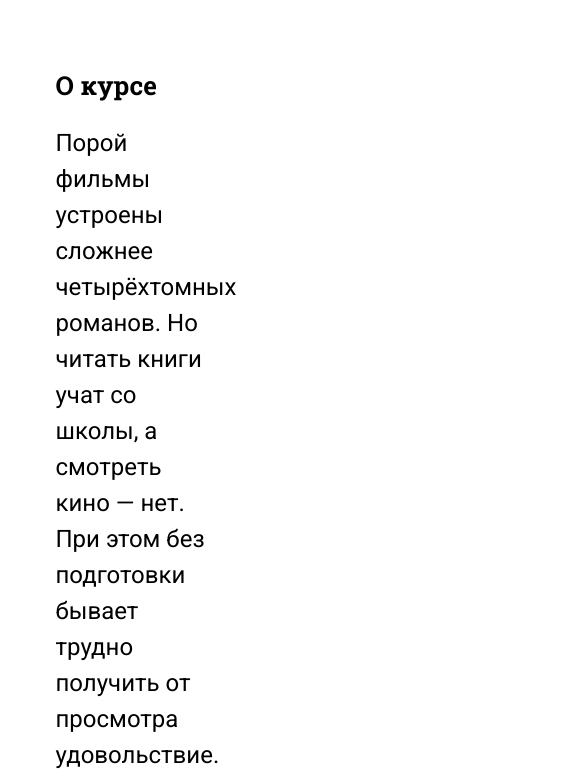
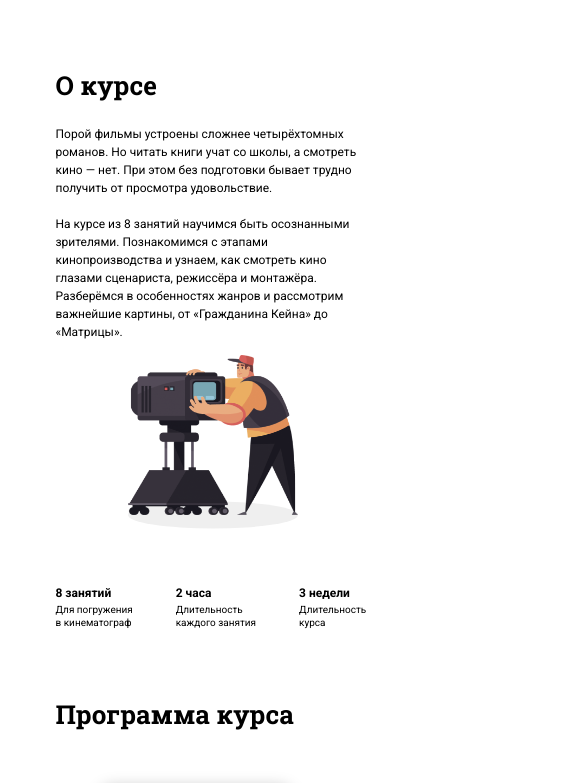
Before and after one commit to dimon1ion/WEBSITE-LAYOUT-GROUP-PROJECT-DOM, a plain HTML site: page index.html in a window 390 px wide. Shown: the part 629-1412 px from the top of the page, 585 px wide, since content can reach past the window. Drawn offline with Linux system fonts and the light colour scheme.

Commit message:
fix(about-course): Added adaptation

```diff
--- a/index.html
+++ b/index.html
@@ -54,9 +54,12 @@
             <h2 class="about_course">О курсе</h2>
             <div class="about_course__group">
                 <div class="text_about_course">
-                    Порой фильмы устроены сложнее четырёхтомных романов. Но читать книги учат со школы, а смотреть кино — нет. При этом без подготовки бывает трудно получить от просмотра удовольствие.
+                    Порой фильмы устроены сложнее четырёхтомных романов. Но читать книги учат со школы, а смотреть кино
+                    — нет. При этом без подготовки бывает трудно получить от просмотра удовольствие.
                     <br />
-                    <br /> На курсе из 8 занятий научимся быть осознанными зрителями. Познакомимся с этапами кинопроизводства и узнаем, как смотреть кино глазами сценариста, режиссёра и монтажёра. Разберёмся в особенностях жанров и рассмотрим важнейшие
+                    <br /> На курсе из 8 занятий научимся быть осознанными зрителями. Познакомимся с этапами
+                    кинопроизводства и узнаем, как смотреть кино глазами сценариста, режиссёра и монтажёра. Разберёмся в
+                    особенностях жанров и рассмотрим важнейшие
                     картины, от «Гражданина Кейна» до «Матрицы».
                 </div>
                 <div class="about_course__group__image-group">
@@ -72,16 +75,18 @@
                 <div class="about2-text-group">
                     <div class="about2__text_about">
                         <h4 class="about2__text_about__header">8 занятий</h4>
-                        Для погружения в кинематограф
+                        <div>Для погружения</div>
+                        <div>в кинематограф</div>
                     </div>
                     <div class="about2__text_about">
                         <h4 class="about2__text_about__header">2 часа</h4>
-                        Длительность каждого занятия
+                        <div>Длительность</div>
+                        <div>каждого занятия</div>
                     </div>
                     <div class="about2__text_about">
                         <h4 class="about2__text_about__header">3 недели</h4>
-
-                        Длительность курса
+                        <div>Длительность</div>
+                        <div>курса</div>
                     </div>
                 </div>
             </div>
--- a/styles/index/about.css
+++ b/styles/index/about.css
@@ -1,4 +1,12 @@
-.about {}
+.oval {
+  position: relative;
+  background-color: #efefef;
+  transform: translateY(-50%);
+}
+
+.about {
+  margin-bottom: 162px;
+}
 
 .about_course {
   font-family: "Roboto Slab", serif;
@@ -11,25 +19,27 @@
   display: flex;
   flex-direction: row;
   margin-bottom: 72px;
+  justify-content: space-between;
 }
 
 .text_about_course {
   font-size: 24px;
   line-height: 150%;
-    padding-right: 165px;
+  /* max-width: 662px; */
+  /* padding-right: 165px; */
 }
 
 .about_course__group__image-group {
   display: flex;
   flex-direction: column;
   align-items: center;
-    margin-right: 51px;
+  padding-left: 163px;
 }
 
 .about_png1 {
   margin-top: 24px;
-    width: 314px;
-    height: 315px;
+  max-width: 314px;
+  max-height: 315px;
 }
 
 .about__oval {
@@ -47,12 +57,13 @@
 .about2-text-group {
   align-self: center;
   display: flex;
+  flex-wrap: wrap;
+  row-gap: 34px;
 }
 
 .about2__text_about {
   font-size: 18px;
   line-height: 130%;
-    max-width: 150px;
 }
 
 .about2__text_about:not(:last-child) {
@@ -61,6 +72,7 @@
 
 .about2__text_about__header {
   font-size: 25px;
+  margin-bottom: 8px;
 }
 
 .img_about2 {
@@ -82,19 +94,120 @@
   align-self: flex-end;
 }
 
+@media screen and (max-width: 1200px) {
+  .text_about_course {
+    font-size: 20px;
+  }
+}
+
 @media screen and (max-width: 992px) {
+  .about {
+    margin-bottom: 94px;
+  }
+
   .about_course {
     font-size: 32px;
     margin-bottom: 32px;
   }
+
+  .about_course__group {
+    flex-direction: row;
+    margin-bottom: 72px;
+    justify-content: space-between;
+  }
+
+  .text_about_course {
+    font-size: 14px;
+  }
+
+  .about_course__group__image-group {
+    padding-left: 97px;
+  }
+
+  .about_png1 {
+    margin-top: 14px;
+    width: 181px;
+    height: 182px;
+  }
+
+  .about__oval {
+    border-radius: 60%;
+    height: 34px;
+    width: 211px;
+    /* align-self: center; */
+    z-index: -1;
+  }
+
+  .about2__text_about {
+    font-size: 11px;
+  }
+
+  .about2__text_about:not(:last-child) {
+    margin-right: 55px;
+  }
+
+  .about2__text_about__header {
+    font-size: 15px;
+    margin-bottom: 4px;
+  }
+
+  .img_about2__img {
+    width: 134px;
+  }
 }
 
 @media screen and (max-width: 578px) {
+  .about {
+    margin-bottom: 68px;
+  }
+
   .about_course {
     font-size: 26px;
     margin-bottom: 26px;
   }
+
   .about_course__group {
     flex-direction: column;
+    margin-bottom: 45px;
+  }
+
+  .text_about_course {
+    font-size: 12px;
+  }
+
+  .about_course__group__image-group {
+    padding-left: 0;
+    margin-right: 0;
+  }
+
+  .about_png1 {
+    margin-top: 14px;
+    width: 170px;
+    height: 160px;
+  }
+
+  .about__oval {
+    border-radius: 60%;
+    height: 27px;
+    width: 170px;
+    /* align-self: center; */
+    z-index: -1;
+  }
+
+  .about2__text_about {
+    font-size: 10px;
+  }
+
+  .about2__text_about:not(:last-child) {
+    margin-right: 43px;
+  }
+
+  .about2__text_about__header {
+    font-size: 12px;
+    margin-bottom: 3px;
+  }
+
+  .img_about2 {
+    display: none;
   }
 }
```
Lines whose indentation alone changed are shown as unchanged.
